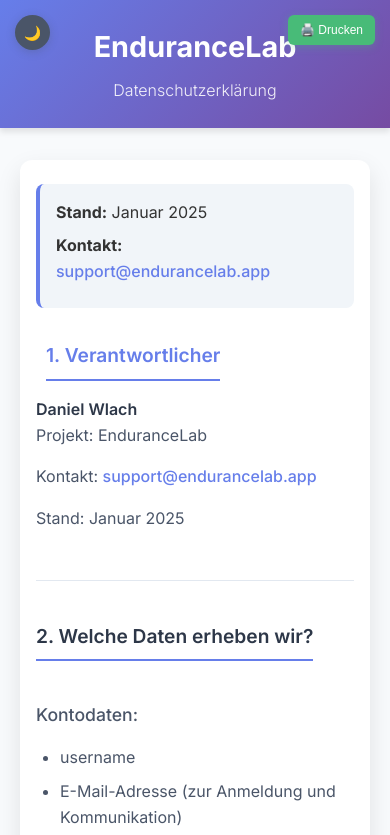
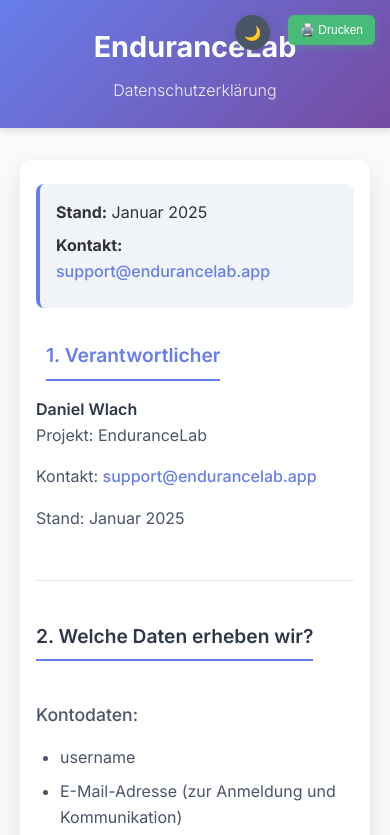
Before and after one commit to daniel-wlach/datenschutz-endurancelab, a plain HTML site: page index.html in a window 390 px wide. Shown: the top 835 px of the page. Drawn offline with Linux system fonts and the light colour scheme.

Commit message:
Position buttons side by side: Dark mode toggle next to print button

```diff
--- a/script.js
+++ b/script.js
@@ -145,7 +145,7 @@ function addDarkModeToggle() {
     Object.assign(darkModeToggle.style, {
         position: 'fixed',
         top: '20px',
-        left: '20px',
+        right: '140px',
         width: '40px',
         height: '40px',
         borderRadius: '50%',
--- a/styles.css
+++ b/styles.css
@@ -186,7 +186,7 @@ a:hover {
     /* Dark mode toggle positioning for mobile */
     .dark-mode-toggle {
         top: 15px !important;
-        left: 15px !important;
+        right: 120px !important;
         width: 35px !important;
         height: 35px !important;
         font-size: 14px !important;
```
